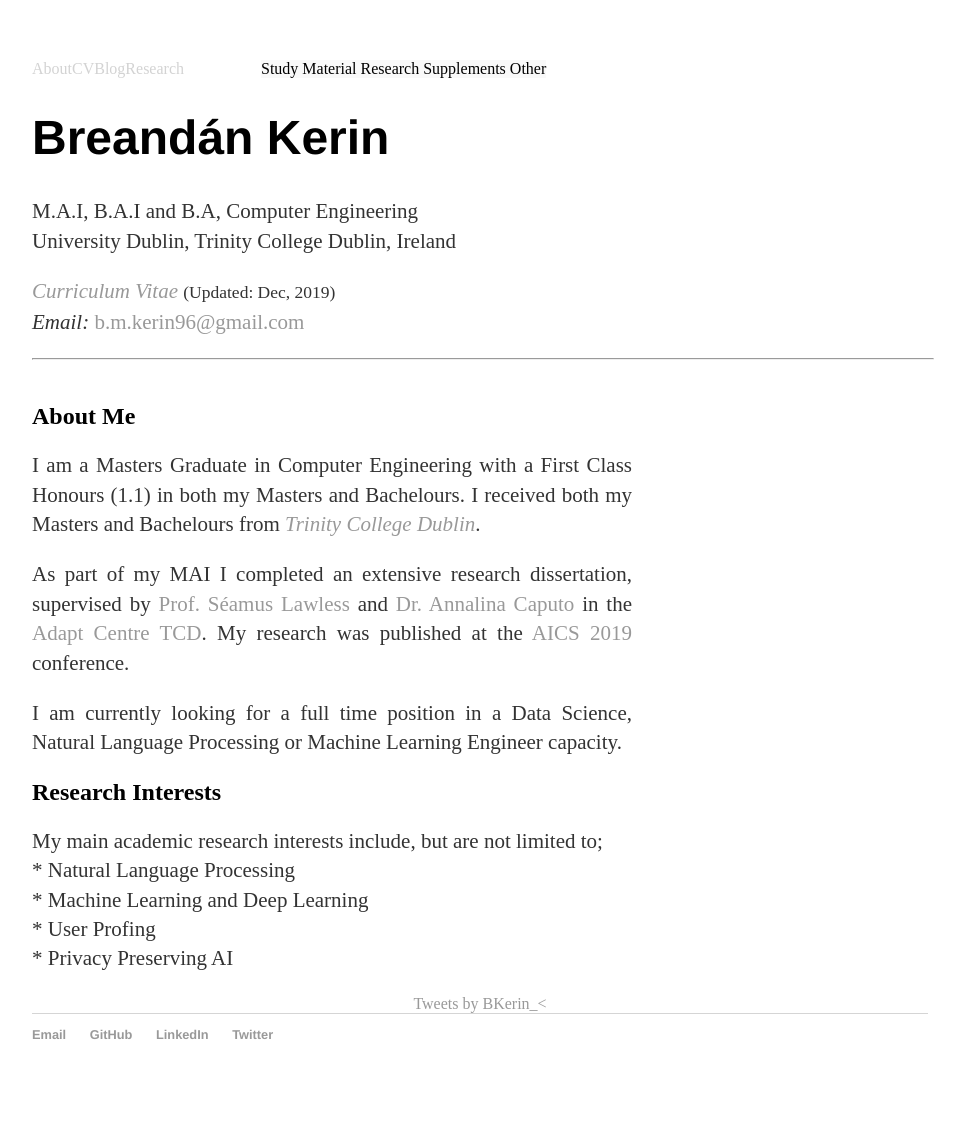
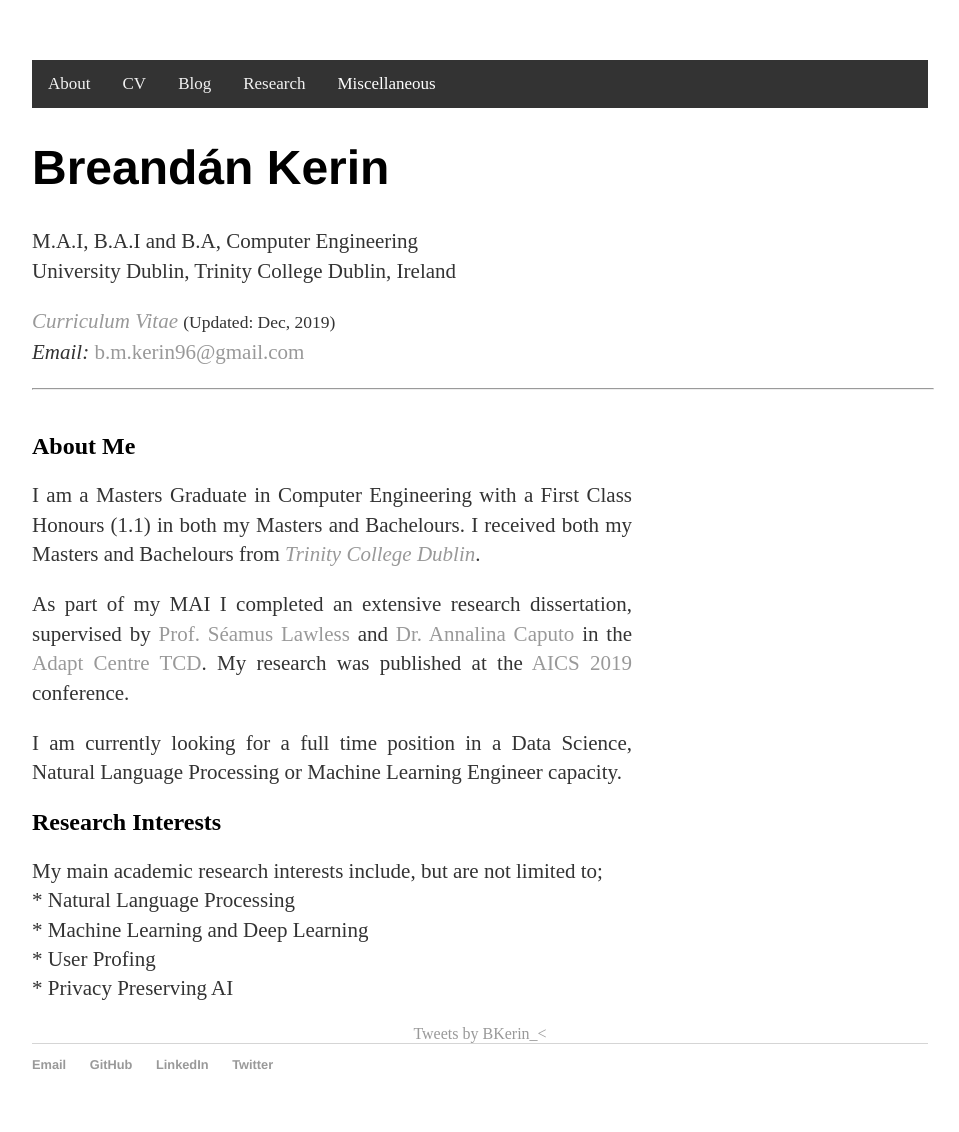
Before and after one commit to kerinb/kerinb.github.io, a Jekyll site: the page built from index.md, in a window 1280 px wide. Shown: the whole page, without its empty margins (160-1119 px from the left). Built offline with Jekyll 4.4.1, drawn with Linux system fonts in a browser that asks for light colours; comment, search, counter and statistics services are not loaded; before the commit the page ends 1102 px from its top, so only the background shows below that.

Commit message:
nav bar pains

```diff
--- a/_layouts/default.html
+++ b/_layouts/default.html
@@ -11,24 +11,25 @@
 			<style>
 				/* Add a black background color to the top navigation */
 				.topnav {
-				  background-color: #FFFFFF;
+				  background-color: #333;
 				  overflow: hidden;
 				}
 
 				/* Style the links inside the navigation bar */
 				.topnav a {
 				  float: left;
-				  display: inline;
-				  color: #D3D3D3;
+				  display: block;
+				  color: #f2f2f2;
 				  text-align: center;
-				  padding: 0px;
+				  padding: 14px 16px;
 				  text-decoration: none;
+				  font-size: 17px;
 				}
 
 				/* Add an active class to highlight the current page */
 				.active {
-				  background-color: #F5F5F5;
-				  color: D3D3D3;
+				  background-color: #4CAF50;
+				  color: white;
 				}
 
 				/* Hide the link that should open and close the topnav on small screens */
@@ -44,10 +45,11 @@
 
 				/* Style the dropdown button to fit inside the topnav */
 				.dropdown .dropbtn {
+				  font-size: 17px;
 				  border: none;
 				  outline: none;
 				  color: white;
-				  padding: 0px;
+				  padding: 14px 16px;
 				  background-color: inherit;
 				  font-family: inherit;
 				  margin: 0;
@@ -55,10 +57,11 @@
 
 				/* Style the dropdown content (hidden by default) */
 				.dropdown-content {
-				  display: inline;
+				  display: none;
 				  position: absolute;
-				  background-color: #F9f9f9;
+				  background-color: #f9f9f9;
 				  min-width: 160px;
+				  box-shadow: 0px 8px 16px 0px rgba(0,0,0,0.2);
 				  z-index: 1;
 				}
 
@@ -66,9 +69,9 @@
 				.dropdown-content a {
 				  float: none;
 				  color: black;
-				  padding: 0px;
+				  padding: 12px 16px;
 				  text-decoration: none;
-				  display: inline;
+				  display: block;
 				  text-align: left;
 				}
 
```
